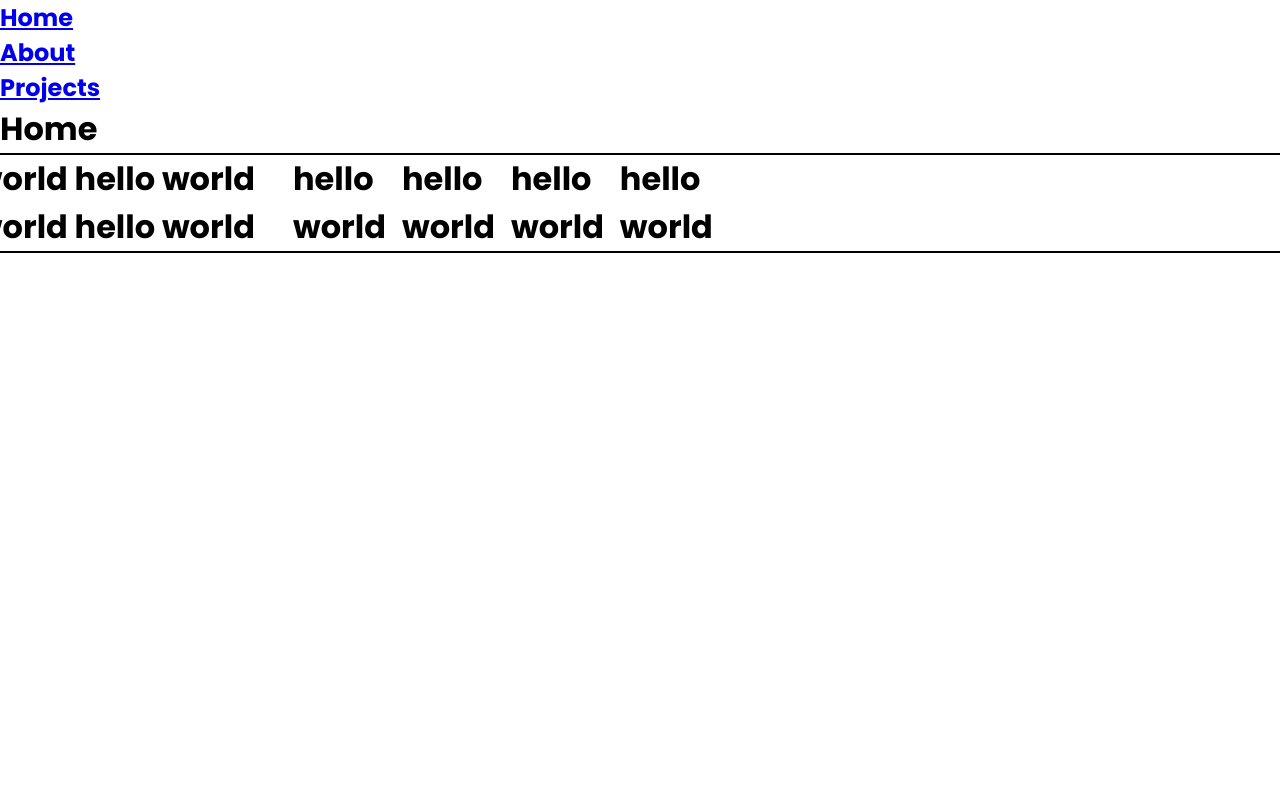
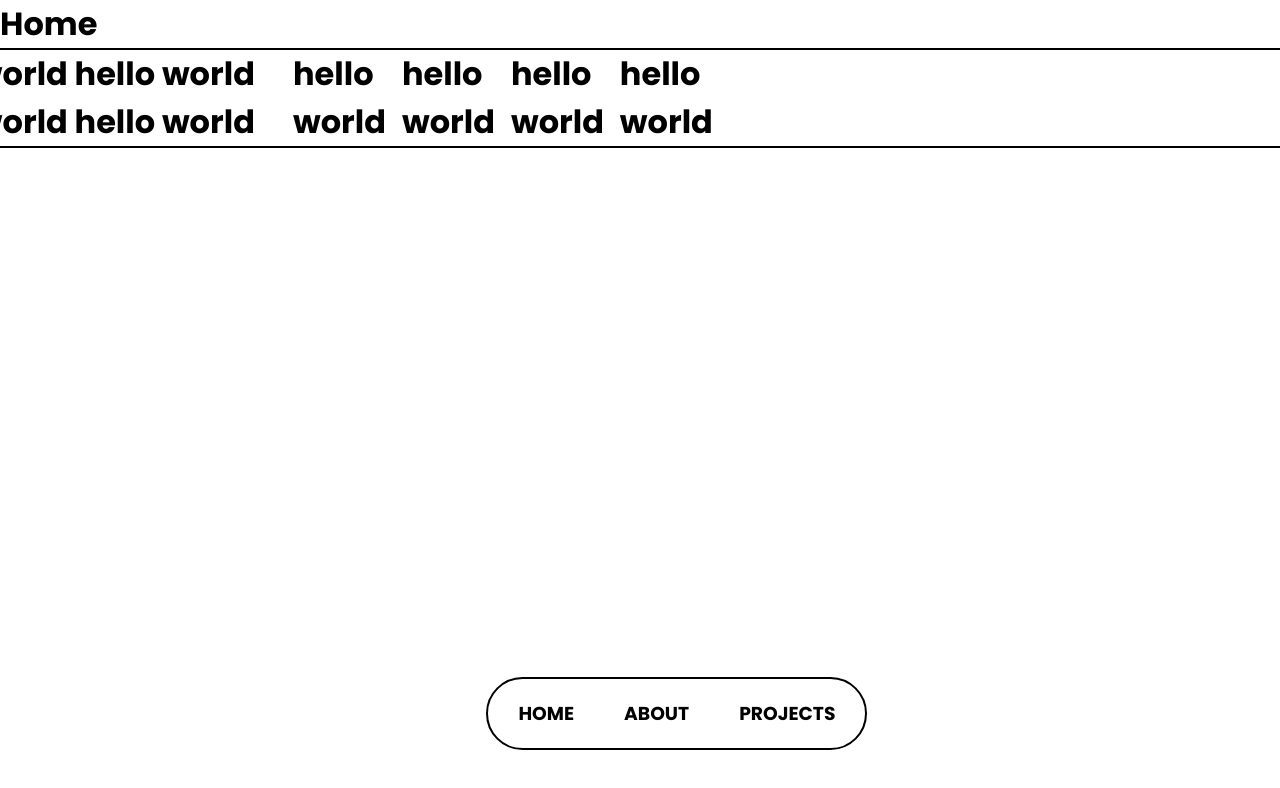
Before and after one commit to BSIT-Evanism/New-Portfolio2, a React (Vite) app: page / in a window 1280 px wide. Shown: the top 788 px of the page. Built offline with nearby package versions, Linux system fonts and the light colour scheme.

Commit message:
redesigned navbar

```diff
--- a/src/components/Navbar/Navbar.jsx
+++ b/src/components/Navbar/Navbar.jsx
@@ -1,13 +1,15 @@
 import { Link } from "react-router-dom";
+import styles from './Navbar.module.scss'
 
 
 function Navbar() {
   return (
     <>
-      <Link to="/"><h2>Home</h2></Link>
-      <Link to="/about"><h2>About</h2></Link>
-      <Link to="/projects"><h2>Projects</h2></Link>
-
+      <ul className={styles.nav}>
+        <Link className={styles.links} to="/"><h3>Home</h3></Link>
+        <Link className={styles.links} to="/about"><h3>About</h3></Link>
+        <Link className={styles.links} to="/projects"><h3>Projects</h3></Link>
+      </ul>
     </>
   )
 }
--- a/src/components/Navbar/Navbar.module.scss
+++ b/src/components/Navbar/Navbar.module.scss
@@ -0,0 +1,20 @@
+.nav {
+  display: flex;
+  justify-content: center;
+  align-items: center;
+  gap: 50px;
+  padding: 20px 0;
+  border: 2px solid black;
+  width: fit-content;
+  padding: 20px 30px;
+  border-radius: 60px;
+  position: fixed;
+  bottom: 50px;
+  left: 38%;
+}
+
+.links {
+  color: black;
+  text-decoration: none;
+  text-transform: uppercase;
+}
```
